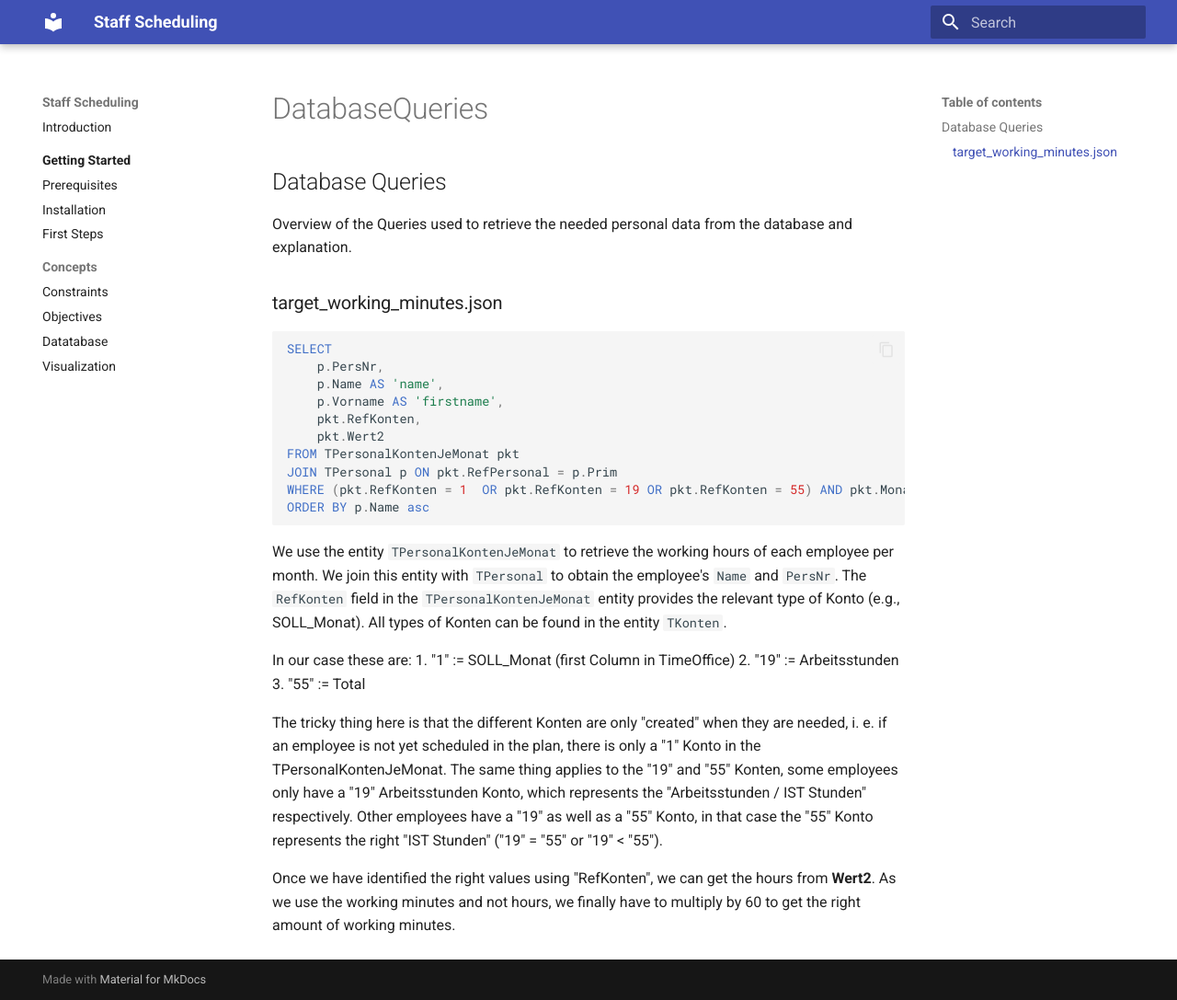
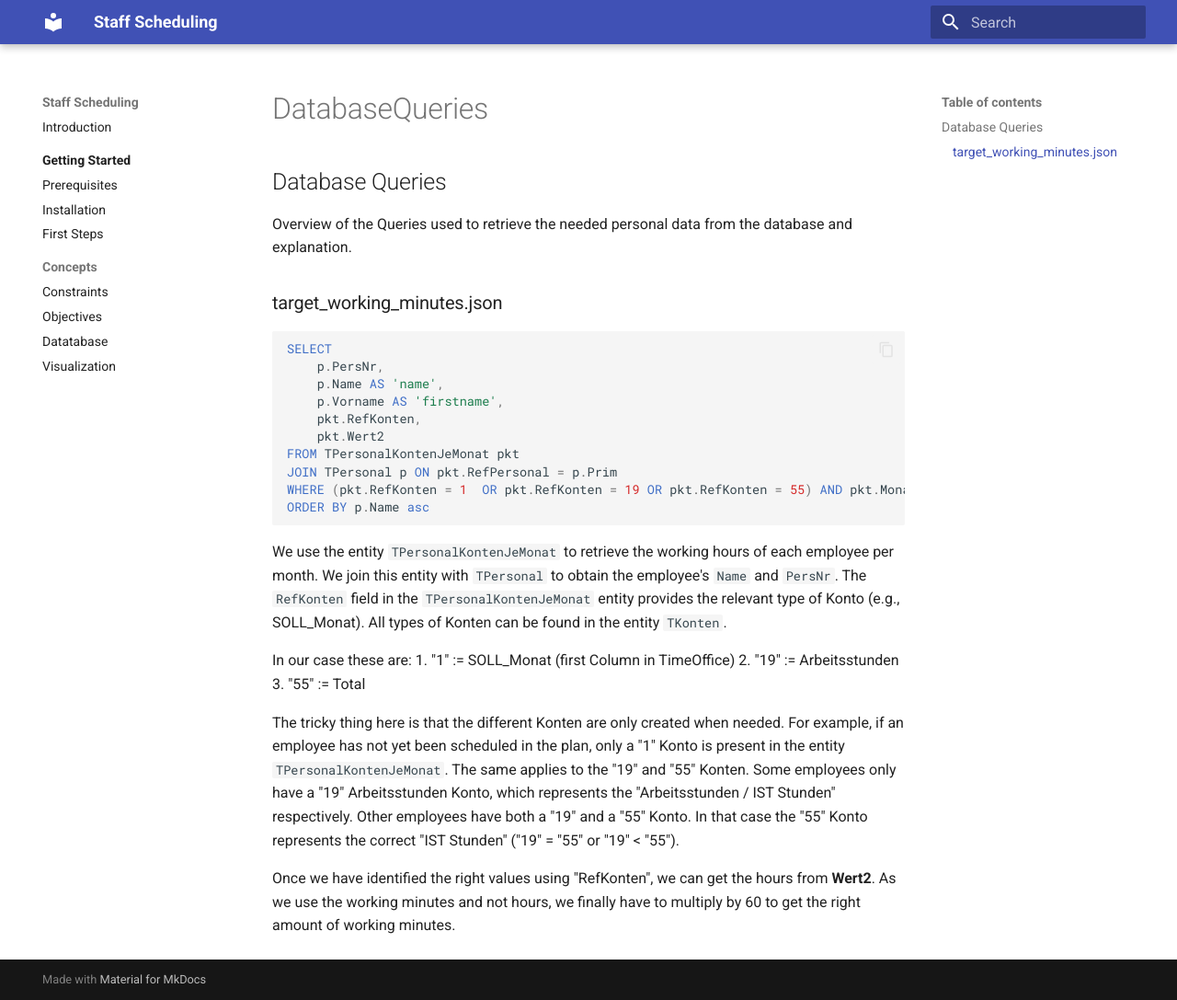
Before and after one commit to CombiRWTH/StaffScheduling, an MkDocs documentation site: the page built from docs/DatabaseQueries.md, in a window 1280 px wide and 1087 px high. Shown: the whole window at 92% size. Built offline with MkDocs 1.6.1 and Material for MkDocs 9.7.7, drawn with Linux system fonts in a browser that asks for light colours.

Commit message:
Update docs/DatabaseQueries.md
Co-authored-by: Philipp Lentzen <code@philipplentzen.dev>

```diff
--- a/docs/DatabaseQueries.md
+++ b/docs/DatabaseQueries.md
@@ -25,8 +25,11 @@ In our case these are:
 2. "19" := Arbeitsstunden
 3. "55" := Total
 
-The tricky thing here is that the different Konten are only "created" when they are needed, i. e. if an employee is not yet scheduled in the plan,
-there is only a "1" Konto in the TPersonalKontenJeMonat. The same thing applies to the "19" and "55" Konten, some employees only have a "19" Arbeitsstunden Konto,
-which represents the "Arbeitsstunden / IST Stunden" respectively. Other employees have a "19" as well as a "55" Konto, in that case the "55" Konto represents the right "IST Stunden" ("19" = "55" or "19" < "55").
+The tricky thing here is that the different Konten are only created when needed.
+For example, if an employee has not yet been scheduled in the plan, only a "1" Konto is present in the entity `TPersonalKontenJeMonat`.
+The same applies to the "19" and "55" Konten.
+Some employees only have a "19" Arbeitsstunden Konto, which represents the "Arbeitsstunden / IST Stunden" respectively.
+Other employees have both a "19" and a "55" Konto.
+In that case the "55" Konto represents the correct "IST Stunden" ("19" = "55" or "19" < "55").
 
 Once we have identified the right values using "RefKonten", we can get the hours from **Wert2**. As we use the working minutes and not hours, we finally have to multiply by 60 to get the right amount of working minutes.
```
